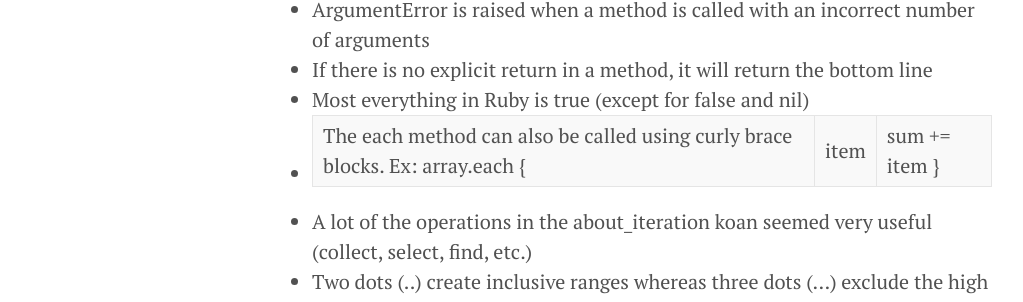
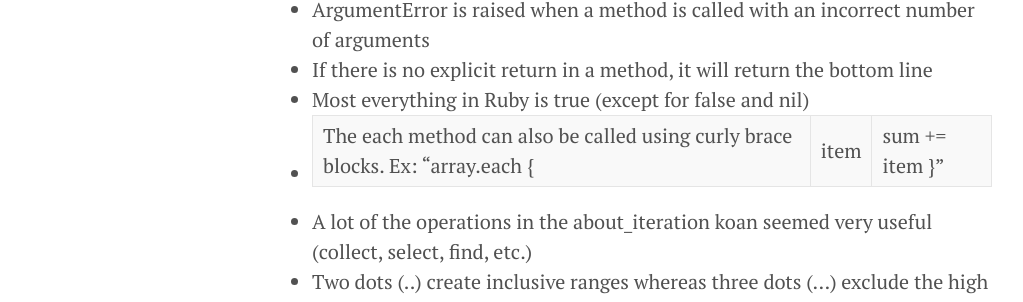
Before and after one commit to cbulzoni/journal, a Jekyll site: the page built from _posts/2022-03-29-three-things-i-learned-from-the-ruby-koans.md, in a window 1280 px wide. Shown: the part 407-709 px from the top of the page, without its empty margins (8-1031 px from the left). Built offline with Jekyll 4.4.1, drawn with Linux system fonts in a browser that asks for light colours.

```diff
--- a/_posts/2022-03-29-three-things-i-learned-from-the-ruby-koans.md
+++ b/_posts/2022-03-29-three-things-i-learned-from-the-ruby-koans.md
@@ -10,7 +10,7 @@ Here are some things I learned from [The Ruby Koans](http://rubykoans.com/):
  - ArgumentError is raised when a method is called with an incorrect number of arguments
  - If there is no explicit return in a method, it will return the bottom line
  - Most everything in Ruby is true (except for false and nil)
- - The each method can also be called using curly brace blocks. Ex: array.each { |item| sum += item }
+ - The each method can also be called using curly brace blocks. Ex: "array.each { |item| sum += item }"
  - A lot of the operations in the about_iteration koan seemed very useful (collect, select, find, etc.)
  - Two dots (..) create inclusive ranges whereas three dots (...) exclude the high value
  - Classes can be reopened and new methods can be added while still preserving existing methods
```
